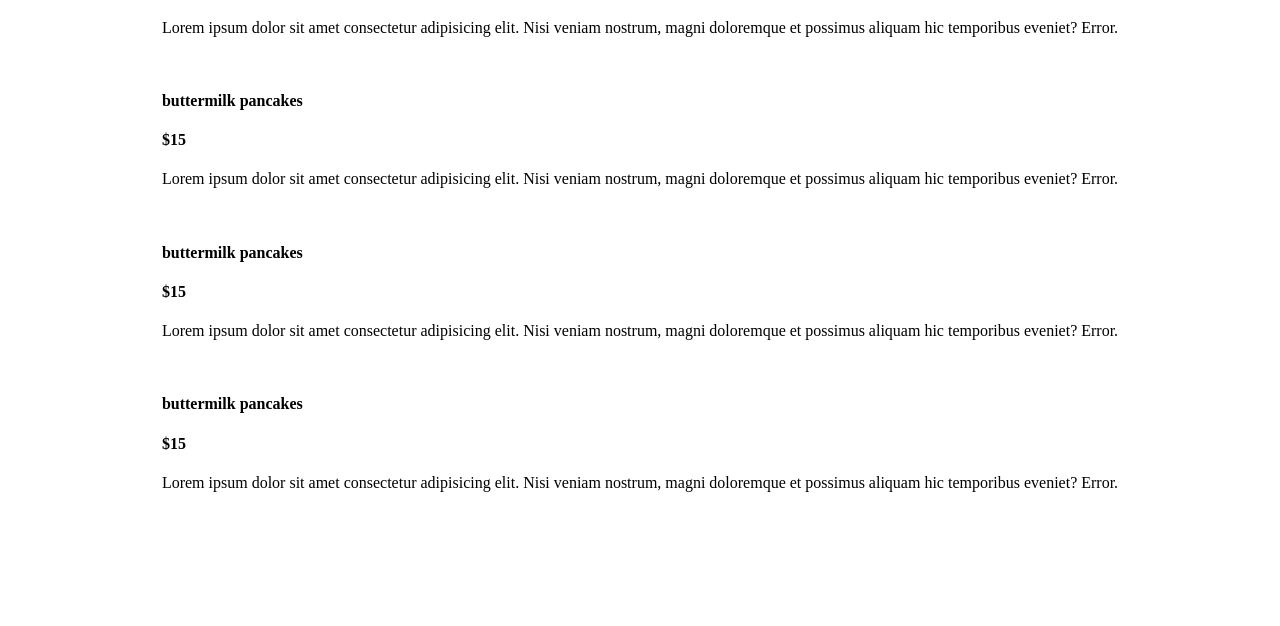
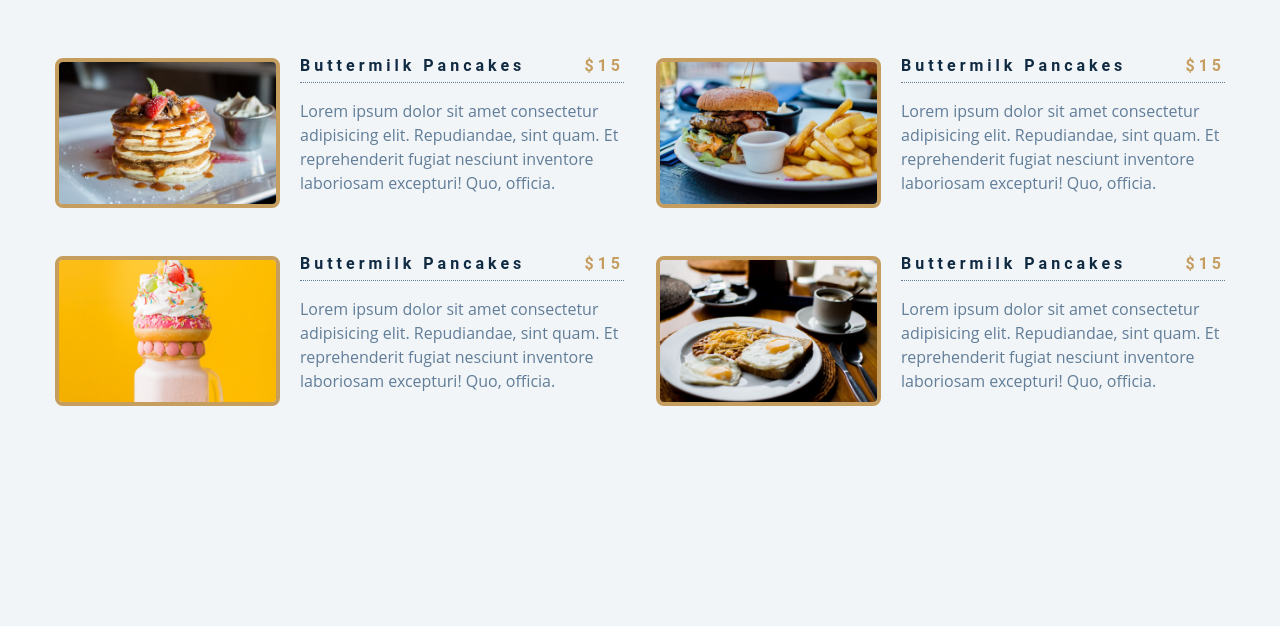
Before and after one commit to Nurbolot-git/menu, a plain HTML site: page index.html in a window 1280 px wide. Shown: the part 174-800 px from the top of the page. Drawn offline with Linux system fonts and the light colour scheme.

Commit message:
set 'js scripts'

```diff
--- a/app.js
+++ b/app.js
@@ -0,0 +1,85 @@
+const menu = [
+    {
+        id: 1,
+        title: "buttermilk pancakes",
+        category: "breakfast",
+        price: 15.99,
+        img: "./images/item-1.jpeg",
+        desc: `I'm baby woke mlkshk wolf bitters live-edge blue bottle, hammock freegan copper mug whatever cold-pressed `,
+    },
+    {
+        id: 2,
+        title: "diner double",
+        category: "lunch",
+        price: 13.99,
+        img: "./images/item-2.jpeg",
+        desc: `vaporware iPhone mumblecore selvage raw denim slow-carb leggings gochujang helvetica man braid jianbing. Marfa thundercats `,
+    },
+    {
+        id: 3,
+        title: "godzilla milkshake",
+        category: "shakes",
+        price: 6.99,
+        img: "./images/item-3.jpeg",
+        desc: `ombucha chillwave fanny pack 3 wolf moon street art photo booth before they sold out organic viral.`,
+    },
+    {
+        id: 4,
+        title: "country delight",
+        category: "breakfast",
+        price: 20.99,
+        img: "./images/item-4.jpeg",
+        desc: `Shabby chic keffiyeh neutra snackwave pork belly shoreditch. Prism austin mlkshk truffaut, `,
+    },
+    {
+        id: 5,
+        title: "egg attack",
+        category: "lunch",
+        price: 22.99,
+        img: "./images/item-5.jpeg",
+        desc: `franzen vegan pabst bicycle rights kickstarter pinterest meditation farm-to-table 90's pop-up `,
+    },
+    {
+        id: 6,
+        title: "oreo dream",
+        category: "shakes",
+        price: 18.99,
+        img: "./images/item-6.jpeg",
+        desc: `Portland chicharrones ethical edison bulb, palo santo craft beer chia heirloom iPhone everyday`,
+    },
+    {
+        id: 7,
+        title: "bacon overflow",
+        category: "breakfast",
+        price: 8.99,
+        img: "./images/item-7.jpeg",
+        desc: `carry jianbing normcore freegan. Viral single-origin coffee live-edge, pork belly cloud bread iceland put a bird `,
+    },
+    {
+        id: 8,
+        title: "american classic",
+        category: "lunch",
+        price: 12.99,
+        img: "./images/item-8.jpeg",
+        desc: `on it tumblr kickstarter thundercats migas everyday carry squid palo santo leggings. Food truck truffaut  `,
+    },
+    {
+        id: 9,
+        title: "quarantine buddy",
+        category: "shakes",
+        price: 16.99,
+        img: "./images/item-9.jpeg",
+        desc: `skateboard fam synth authentic semiotics. Live-edge lyft af, edison bulb yuccie crucifix microdosing.`,
+    },
+];
+
+
+const sectionCenter = document.querySelector('.section-center')
+
+window.addEventListener('DOMContentLoaded', function () {
+    let displayMenu = menu.map(function (item) {
+        console.log(item)
+        return item
+    })
+    console.log(displayMenu)
+})
--- a/index.html
+++ b/index.html
@@ -3,7 +3,7 @@
   <head>
     <meta charset="UTF-8" />
     <meta name="viewport" content="width=device-width, initial-scale=1.0" />
-    <title>Starter</title>
+    <title>Menu</title>
     <!-- font-awesome -->
     <link
       rel="stylesheet"
@@ -16,72 +16,86 @@
     <section class="menu">
       <!-- title -->
       <div class="title">
-        <h2>Our menu</h2>
+        <h2>our menu</h2>
         <div class="underline"></div>
+      </div>
       <!-- filter buttons -->
+      <div class="btn-container">
+        <!-- <button type="button" class="filter-btn" data-id="all">all</button>
+        <button type="button" class="filter-btn" data-id="breakfast">
+          breakfast
+        </button>
+        <button type="button" class="filter-btn" data-id="lunch">lunch</button>
+        <button type="button" class="filter-btn" data-id="shakes">
+          shakes
+        </button> -->
+      </div>
       <!-- menu items -->
       <div class="section-center">
         <!-- single item -->
         <article class="menu-item">
-            <img src="" alt="" class="photoo" />
+          <img src="./images/item-1.jpeg" alt="menu item" class="photo" />
           <div class="item-info">
             <header>
               <h4>buttermilk pancakes</h4>
               <h4 class="price">$15</h4>
             </header>
             <p class="item-text">
-                Lorem ipsum dolor sit amet consectetur adipisicing elit. Nisi
-                veniam nostrum, magni doloremque et possimus aliquam hic
-                temporibus eveniet? Error.
+              Lorem ipsum dolor sit amet consectetur adipisicing elit.
+              Repudiandae, sint quam. Et reprehenderit fugiat nesciunt inventore
+              laboriosam excepturi! Quo, officia.
             </p>
           </div>
         </article>
+        <!-- end of single item -->
         <!-- single item -->
         <article class="menu-item">
-            <img src="" alt="" class="photoo" />
+          <img src="./images/item-2.jpeg" alt="menu item" class="photo" />
           <div class="item-info">
             <header>
               <h4>buttermilk pancakes</h4>
               <h4 class="price">$15</h4>
             </header>
             <p class="item-text">
-                Lorem ipsum dolor sit amet consectetur adipisicing elit. Nisi
-                veniam nostrum, magni doloremque et possimus aliquam hic
-                temporibus eveniet? Error.
+              Lorem ipsum dolor sit amet consectetur adipisicing elit.
+              Repudiandae, sint quam. Et reprehenderit fugiat nesciunt inventore
+              laboriosam excepturi! Quo, officia.
             </p>
           </div>
         </article>
+        <!-- end of single item -->
         <!-- single item -->
         <article class="menu-item">
-            <img src="" alt="" class="photoo" />
+          <img src="./images/item-3.jpeg" alt="menu item" class="photo" />
           <div class="item-info">
             <header>
               <h4>buttermilk pancakes</h4>
               <h4 class="price">$15</h4>
             </header>
             <p class="item-text">
-                Lorem ipsum dolor sit amet consectetur adipisicing elit. Nisi
-                veniam nostrum, magni doloremque et possimus aliquam hic
-                temporibus eveniet? Error.
+              Lorem ipsum dolor sit amet consectetur adipisicing elit.
+              Repudiandae, sint quam. Et reprehenderit fugiat nesciunt inventore
+              laboriosam excepturi! Quo, officia.
             </p>
           </div>
         </article>
+        <!-- end of single item -->
         <!-- single item -->
         <article class="menu-item">
-            <img src="" alt="" class="photoo" />
+          <img src="./images/item-4.jpeg" alt="menu item" class="photo" />
           <div class="item-info">
             <header>
               <h4>buttermilk pancakes</h4>
               <h4 class="price">$15</h4>
             </header>
             <p class="item-text">
-                Lorem ipsum dolor sit amet consectetur adipisicing elit. Nisi
-                veniam nostrum, magni doloremque et possimus aliquam hic
-                temporibus eveniet? Error.
+              Lorem ipsum dolor sit amet consectetur adipisicing elit.
+              Repudiandae, sint quam. Et reprehenderit fugiat nesciunt inventore
+              laboriosam excepturi! Quo, officia.
             </p>
           </div>
         </article>
-        </div>
+        <!-- end of single item -->
       </div>
     </section>
     <!-- javascript -->
--- a/style.css
+++ b/style.css
@@ -1,5 +1,272 @@
+html {
+  box-sizing: border-box;
+}
+*,
+*::before,
+*::after {
+  box-sizing: inherit;
+}
+/*
+===============
+Fonts
+===============
+*/
+@import url("https://fonts.googleapis.com/css?family=Open+Sans|Roboto:400,700&display=swap");
+
+/*
+===============
+Variables
+===============
+*/
+
+:root {
+  /* dark shades of primary color*/
+  --clr-primary-1: hsl(205, 86%, 17%);
+  --clr-primary-2: hsl(205, 77%, 27%);
+  --clr-primary-3: hsl(205, 72%, 37%);
+  --clr-primary-4: hsl(205, 63%, 48%);
+  /* primary/main color */
+  --clr-primary-5: #49a6e9;
+  /* lighter shades of primary color */
+  --clr-primary-6: hsl(205, 89%, 70%);
+  --clr-primary-7: hsl(205, 90%, 76%);
+  --clr-primary-8: hsl(205, 86%, 81%);
+  --clr-primary-9: hsl(205, 90%, 88%);
+  --clr-primary-10: hsl(205, 100%, 96%);
+  /* darkest grey - used for headings */
+  --clr-grey-1: hsl(209, 61%, 16%);
+  --clr-grey-2: hsl(211, 39%, 23%);
+  --clr-grey-3: hsl(209, 34%, 30%);
+  --clr-grey-4: hsl(209, 28%, 39%);
+  /* grey used for paragraphs */
+  --clr-grey-5: hsl(210, 22%, 49%);
+  --clr-grey-6: hsl(209, 23%, 60%);
+  --clr-grey-7: hsl(211, 27%, 70%);
+  --clr-grey-8: hsl(210, 31%, 80%);
+  --clr-grey-9: hsl(212, 33%, 89%);
+  --clr-grey-10: hsl(210, 36%, 96%);
+  --clr-white: #fff;
+  --clr-red-dark: hsl(360, 67%, 44%);
+  --clr-red-light: hsl(360, 71%, 66%);
+  --clr-green-dark: hsl(125, 67%, 44%);
+  --clr-green-light: hsl(125, 71%, 66%);
+  --clr-gold: #c59d5f;
+  --clr-black: #222;
+  --ff-primary: "Roboto", sans-serif;
+  --ff-secondary: "Open Sans", sans-serif;
+  --transition: all 0.3s linear;
+  --spacing: 0.25rem;
+  --radius: 0.5rem;
+  --light-shadow: 0 5px 15px rgba(0, 0, 0, 0.1);
+  --dark-shadow: 0 5px 15px rgba(0, 0, 0, 0.2);
+  --max-width: 1170px;
+  --fixed-width: 620px;
+}
+/*
+===============
+Global Styles
+===============
+*/
+
+*,
+::after,
+::before {
+  margin: 0;
+  padding: 0;
+  box-sizing: border-box;
+}
+body {
+  font-family: var(--ff-secondary);
+  background: var(--clr-grey-10);
+  color: var(--clr-grey-1);
+  line-height: 1.5;
+  font-size: 0.875rem;
+}
+ul {
+  list-style-type: none;
+}
+a {
+  text-decoration: none;
+}
+img:not(.logo) {
+  width: 100%;
+}
+img {
+  display: block;
+}
+
+h1,
+h2,
+h3,
+h4 {
+  letter-spacing: var(--spacing);
+  text-transform: capitalize;
+  line-height: 1.25;
+  margin-bottom: 0.75rem;
+  font-family: var(--ff-primary);
+}
+h1 {
+  font-size: 3rem;
+}
+h2 {
+  font-size: 2rem;
+}
+h3 {
+  font-size: 1.25rem;
+}
+h4 {
+  font-size: 0.875rem;
+}
+p {
+  margin-bottom: 1.25rem;
+  color: var(--clr-grey-5);
+}
+@media screen and (min-width: 800px) {
+  h1 {
+    font-size: 4rem;
+  }
+  h2 {
+    font-size: 2.5rem;
+  }
+  h3 {
+    font-size: 1.75rem;
+  }
+  h4 {
+    font-size: 1rem;
+  }
+  body {
+    font-size: 1rem;
+  }
+  h1,
+  h2,
+  h3,
+  h4 {
+    line-height: 1;
+  }
+}
+/*  global classes */
+
+.btn {
+  text-transform: uppercase;
+  background: transparent;
+  color: var(--clr-black);
+  padding: 0.375rem 0.75rem;
+  letter-spacing: var(--spacing);
+  display: inline-block;
+  transition: var(--transition);
+  font-size: 0.875rem;
+  border: 2px solid var(--clr-black);
+  cursor: pointer;
+  box-shadow: 0 1px 3px rgba(0, 0, 0, 0.2);
+  border-radius: var(--radius);
+}
+.btn:hover {
+  color: var(--clr-white);
+  background: var(--clr-black);
+}
+/* section */
+.section {
+  padding: 5rem 0;
+}
+
+main {
+  min-height: 100vh;
+  display: grid;
+  place-items: center;
+}
+/*
+===============
+Menu
+===============
+*/
+
 .menu {
+  padding: 5rem 0;
+}
+.title {
+  text-align: center;
+  margin-bottom: 2rem;
+}
+.underline {
+  width: 5rem;
+  height: 0.25rem;
+  background: var(--clr-gold);
+  margin-left: auto;
+  margin-right: auto;
+}
+.btn-container {
+  margin-bottom: 4rem;
   display: flex;
   justify-content: center;
-  align-items: center;
 }
+.filter-btn {
+  background: transparent;
+  border-color: var(--clr-gold);
+  font-size: 1rem;
+  text-transform: capitalize;
+  margin: 0 0.5rem;
+  letter-spacing: 1px;
+  border-radius: var(--radius);
+  padding: 0.375rem 0.75rem;
+  color: var(--clr-gold);
+  cursor: pointer;
+  transition: var(--transition);
+}
+.filter-btn:hover {
+  background: var(--clr-gold);
+  color: var(--clr-white);
+}
+.section-center {
+  width: 90vw;
+  margin: 0 auto;
+  max-width: 1170px;
+  display: grid;
+  gap: 3rem 2rem;
+  justify-items: center;
+}
+.menu-item {
+  display: grid;
+  gap: 1rem 2rem;
+  max-width: 25rem;
+}
+.photo {
+  object-fit: cover;
+  height: 200px;
+  border: 0.25rem solid var(--clr-gold);
+  border-radius: var(--radius);
+}
+.item-info header {
+  display: flex;
+  justify-content: space-between;
+  border-bottom: 0.5px dotted var(--clr-grey-5);
+}
+.item-info h4 {
+  margin-bottom: 0.5rem;
+}
+.price {
+  color: var(--clr-gold);
+}
+.item-text {
+  margin-bottom: 0;
+  padding-top: 1rem;
+}
+
+@media screen and (min-width: 768px) {
+  .menu-item {
+    grid-template-columns: 225px 1fr;
+    gap: 0 1.25rem;
+    max-width: 40rem;
+  }
+  .photo {
+    height: 175px;
+  }
+}
+@media screen and (min-width: 1200px) {
+  .section-center {
+    width: 95vw;
+    grid-template-columns: 1fr 1fr;
+  }
+  .photo {
+    height: 150px;
+  }
+}
```
Also changed, not shown: images/item-1.jpeg (added), images/item-10.jpeg (added), images/item-2.jpeg (added), images/item-3.jpeg (added), images/item-4.jpeg (added), images/item-5.jpeg (added), images/item-6.jpeg (added), images/item-7.jpeg (added), images/item-8.jpeg (added), images/item-9.jpeg (added), menu-item.jpeg (added), 1 other file. Lines whose indentation alone changed are shown as unchanged.
